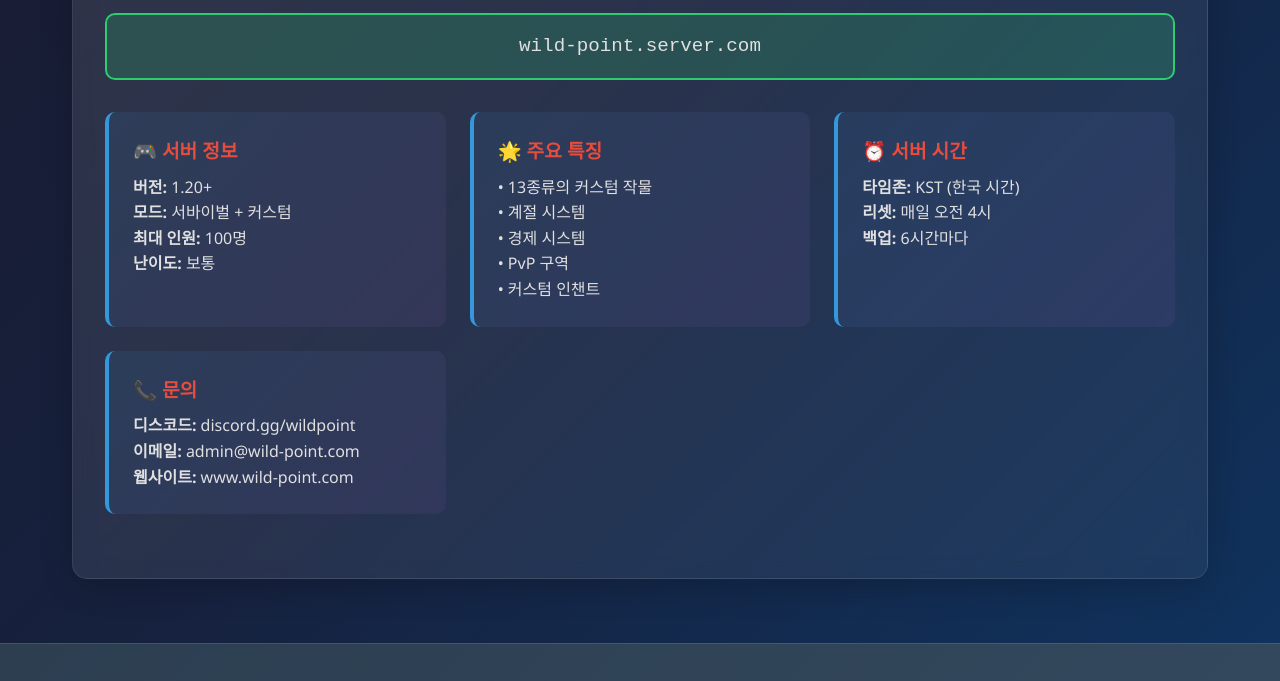
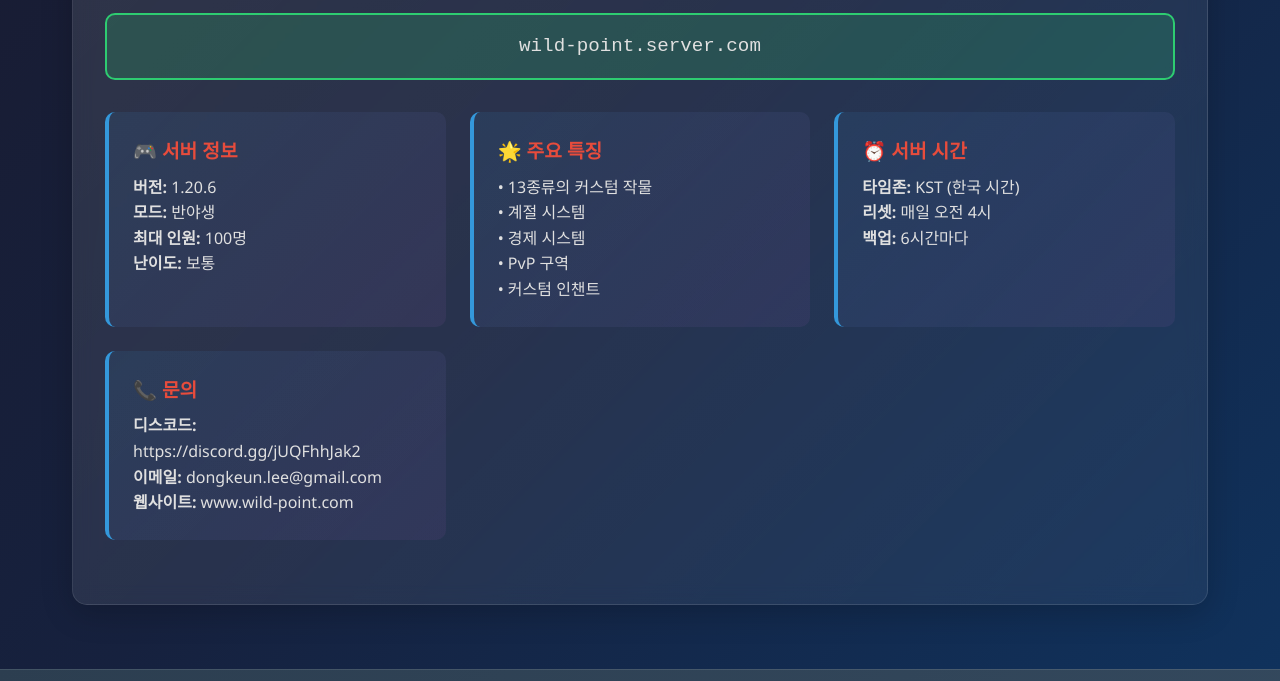
Before and after one commit to LuxuryCarrot/wildpoint, a website: page index.html in a window 1280 px wide. Shown: the part 537-1218 px from the top of the page. Drawn offline with Linux system fonts and the light colour scheme.

Commit message:
정보수정

```diff
--- a/index.html
+++ b/index.html
@@ -412,8 +412,8 @@
                 <div class="server-info-grid">
                     <div class="info-card">
                         <h4>🎮 서버 정보</h4>
-                        <p><strong>버전:</strong> 1.20+</p>
-                        <p><strong>모드:</strong> 서바이벌 + 커스텀</p>
+                        <p><strong>버전:</strong> 1.20.6</p>
+                        <p><strong>모드:</strong> 반야생</p>
                         <p><strong>최대 인원:</strong> 100명</p>
                         <p><strong>난이도:</strong> 보통</p>
                     </div>
@@ -436,8 +436,8 @@
 
                     <div class="info-card">
                         <h4>📞 문의</h4>
-                        <p><strong>디스코드:</strong> discord.gg/wildpoint</p>
-                        <p><strong>이메일:</strong> admin@wild-point.com</p>
+                        <p><strong>디스코드:</strong> https://discord.gg/jUQFhhJak2</p>
+                        <p><strong>이메일:</strong> dongkeun.lee@gmail.com</p>
                         <p><strong>웹사이트:</strong> www.wild-point.com</p>
                     </div>
                 </div>
```
